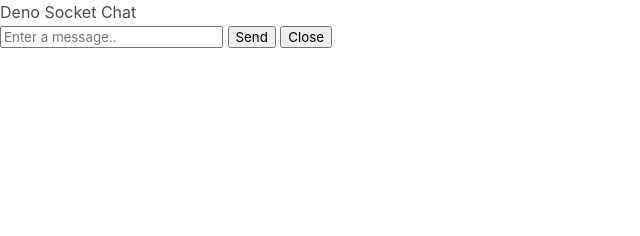
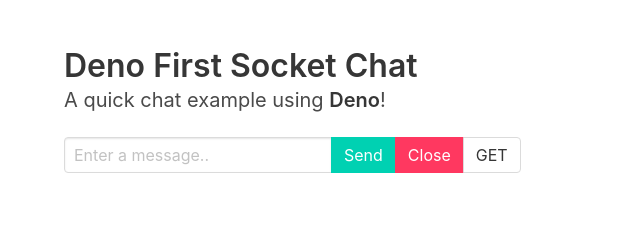
Before and after one commit to drdreo/deno-chat, a plain HTML site: page index.html in a window 1280 px wide. Shown: the whole page, without its empty margins (0-640 px from the left). Drawn offline with nearby package versions, Linux system fonts and the light colour scheme.

Commit message:
Update index.html

```diff
--- a/index.html
+++ b/index.html
@@ -1,24 +1,42 @@
 <!DOCTYPE html>
 <html>
+
 <head>
   <meta charset="utf-8">
   <meta name="viewport" content="width=device-width, initial-scale=1">
-    <title>Hello Deno!</title>
+  <title>Deno Chat</title>
+
   <link rel="stylesheet" href="https://cdnjs.cloudflare.com/ajax/libs/bulma/0.7.4/css/bulma.min.css">
   <script defer src="https://use.fontawesome.com/releases/v5.3.1/js/all.js"></script>
 </head>
+
 <body>
+  <section class="section">
+    <div class="container">
+      <h1 class="title">Deno First Socket Chat</h1>
+      <p class="subtitle">
+        A quick chat example using <strong>Deno</strong>!
+      </p>
 
-<h1>Deno Socket Chat</h1>
-
-
-<input id="messageInput" value="" placeholder="Enter a message.."/>
-<button onclick="sendMessage();">Send</button>
-<button onclick="close();">Close</button>
-
+      <div class="field has-addons">
+        <div class="control">
+          <input id="messageInput" class="input" value="" placeholder="Enter a message.." />
+        </div>
+        <div class="control">
+          <button class="button is-primary" onclick="sendMessage();">Send</button>
+        </div>
+        <div class="control">
+          <button class="button is-danger" onclick="disconnect();">Close</button>
+        </div>
+        <div class="control">
+          <button class="button" onclick="getReq();">GET</button>
+        </div>
+      </div>
 
       <ul class="messages">
       </ul>
+    </div>
+  </section>
   <script>
     let exampleSocket = new WebSocket("ws://0.0.0.0:3000/ws");
 
@@ -35,12 +53,13 @@
       const messages = document.querySelector(".messages");
       const newMessage = document.createElement("li");
       //newMessage.innerHtml = `<div>${Date(data.date)} - ${data.text}</div>`;
-        newMessage.innerHTML = "<div>" + new Date(data.date).toLocaleDateString() + " - " + data.text + "</div>";
+      newMessage.innerHTML = '<div>' + Date(data.date) + ' - ' + data.text + '</div>';
 
       messages.appendChild(newMessage);
-    };
+    }
 
-    function close() {
+    function disconnect() {
+      console.log("Socket closing");
       exampleSocket.close();
     }
 
@@ -55,8 +74,19 @@
       const message = JSON.stringify(msg);
       console.log(message);
       exampleSocket.send(message);
+
       messageInput.value = "";
+    }
+
+
+    function getReq() {
+      fetch("http://0.0.0.0:3000/").then((response) => {
+        console.log("result: ", response)
+      }).catch((e) => {
+        console.warn(e);
+      });
     }
   </script>
 </body>
+
 </html>
```
Lines whose indentation alone changed are shown as unchanged.
